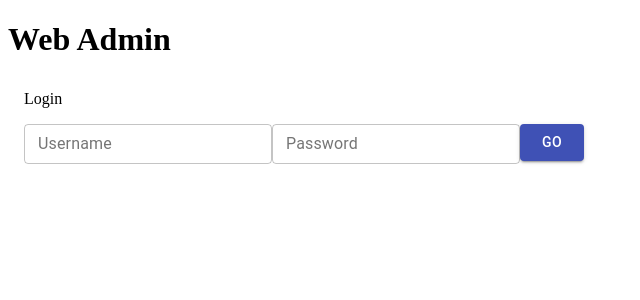
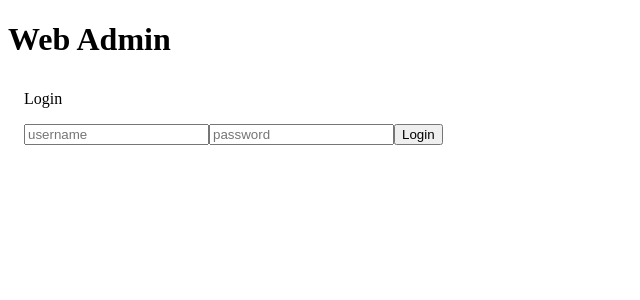
Before and after one commit to georgemblack/web-admin, a React app: page / in a window 1280 px wide. Shown: the top 300 px of the page, without its empty margins (0-640 px from the left). Built offline with nearby package versions, Linux system fonts and the light colour scheme.

Commit message:
Remove material-ui components

```diff
--- a/src/views/LoginPage.jsx
+++ b/src/views/LoginPage.jsx
@@ -1,6 +1,5 @@
 import React, { useState } from "react";
-import { useSelector, useDispatch } from "react-redux";
-import { TextField, Button } from "@material-ui/core";
+import { useDispatch } from "react-redux";
 
 import { fetchAuthToken } from "../store/actions/Auth";
 
@@ -9,31 +8,30 @@ function LoginPage(props) {
   const [password, setPassword] = useState("");
   const dispatch = useDispatch();
 
+  const handleSubmit = (event => {
+    dispatch(fetchAuthToken(username, password))
+    event.preventDefault()
+  })
+
   return (
     <>
       <p>Login</p>
-      <form>
-        <TextField
-          size="small"
-          label="Username"
-          variant="outlined"
+      <form onSubmit={handleSubmit}>
+        <input
+          type="text"
+          autoComplete="username"
+          placeholder="username"
+          value={username}
           onChange={(event) => setUsername(event.target.value)}
         />
-        <TextField
-          size="small"
-          label="Password"
+        <input
           type="password"
-          autoComplete="current-password"
-          variant="outlined"
+          autoComplete="password"
+          placeholder="password"
+          value={password}
           onChange={(event) => setPassword(event.target.value)}
         />
-        <Button
-          variant="contained"
-          color="primary"
-          onClick={() => dispatch(fetchAuthToken(username, password))}
-        >
-          Go
-        </Button>
+        <button type="submit">Login</button>
       </form>
     </>
   );
```
